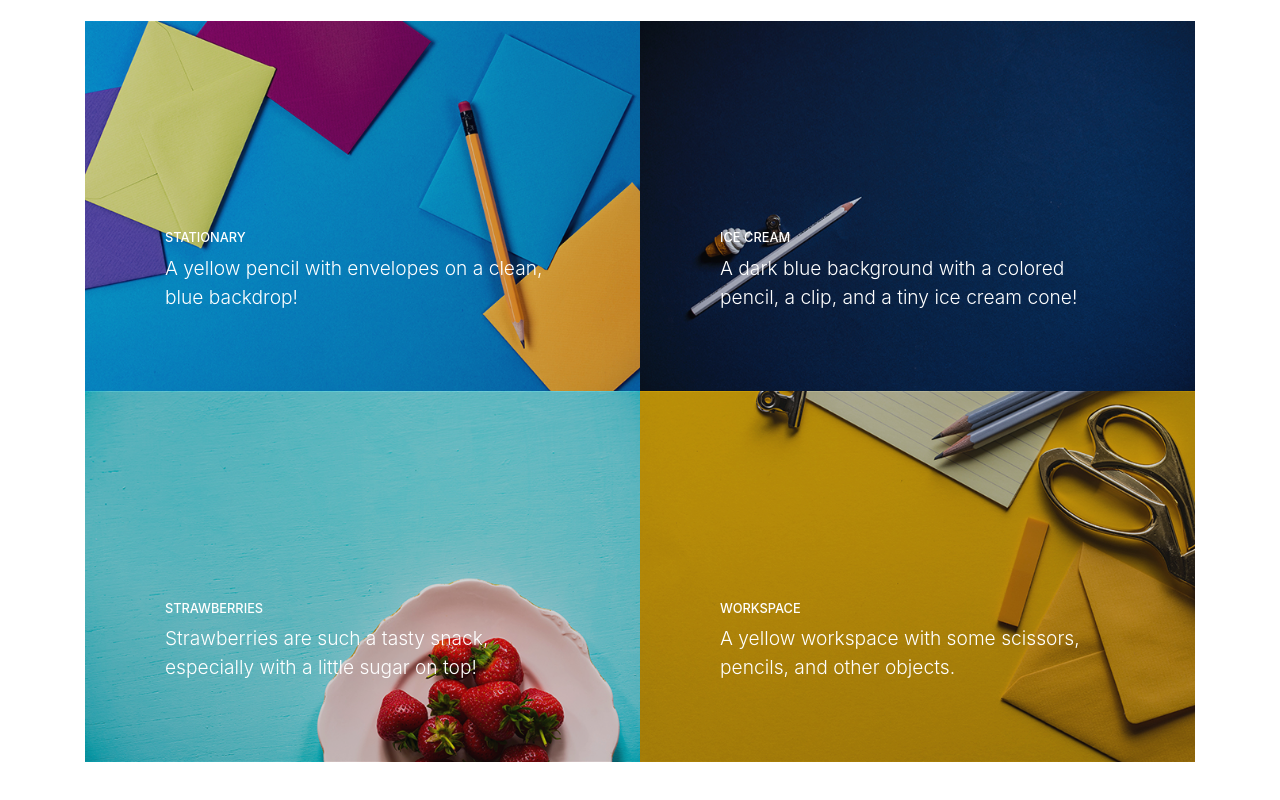
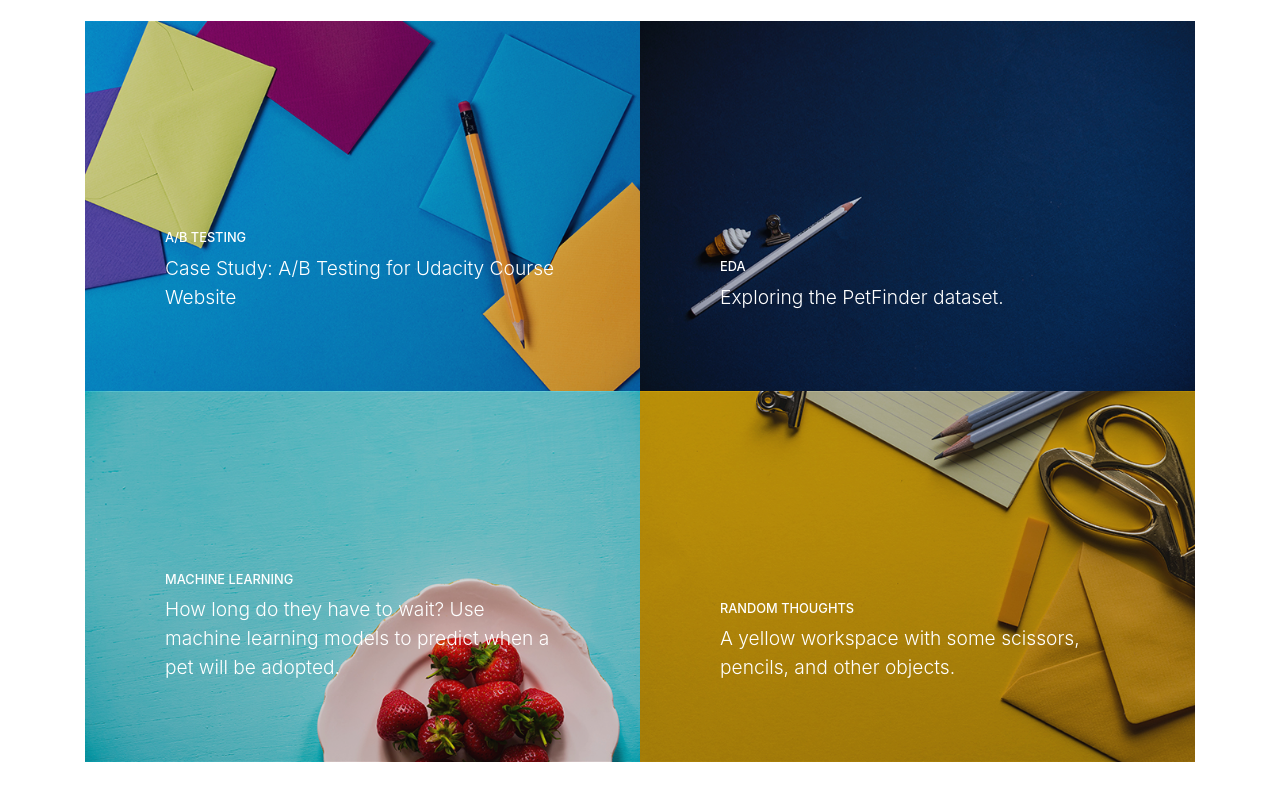
Before and after one commit to erinyunyou/data-inspired, a website with bundled scripts: page index.html in a window 1280 px wide. Shown: the part 1388-2188 px from the top of the page. Built offline with nearby package versions, Linux system fonts and the light colour scheme.

Commit message:
Update index.html

```diff
--- a/index.html
+++ b/index.html
@@ -67,7 +67,7 @@
         <div class="row">
           <div class="col-lg-10 mx-auto">
             <h2>I love Data Science.</h2>
-            <p class="lead mb-5">response.impact.future
+            <p class="lead mb-5">responsibility.impact.future
             </p>
           </div>
         </div>
@@ -86,8 +86,8 @@
             <a class="portfolio-item" href="#">
               <span class="caption">
                 <span class="caption-content">
-                  <h2>Stationary</h2>
-                  <p class="mb-0">A yellow pencil with envelopes on a clean, blue backdrop!</p>
+                  <h2>A/B Testing</h2>
+                  <p class="mb-0">Case Study: A/B Testing for Udacity Course Website</p>
                 </span>
               </span>
               <img class="img-fluid" src="img/portfolio-1.jpg" alt="">
@@ -97,8 +97,8 @@
             <a class="portfolio-item" href="#">
               <span class="caption">
                 <span class="caption-content">
-                  <h2>Ice Cream</h2>
-                  <p class="mb-0">A dark blue background with a colored pencil, a clip, and a tiny ice cream cone!</p>
+                  <h2>EDA</h2>
+                  <p class="mb-0">Exploring the PetFinder dataset.</p>
                 </span>
               </span>
               <img class="img-fluid" src="img/portfolio-2.jpg" alt="">
@@ -108,8 +108,8 @@
             <a class="portfolio-item" href="#">
               <span class="caption">
                 <span class="caption-content">
-                  <h2>Strawberries</h2>
-                  <p class="mb-0">Strawberries are such a tasty snack, especially with a little sugar on top!</p>
+                  <h2>Machine Learning</h2>
+                  <p class="mb-0">How long do they have to wait? Use machine learning models to predict when a pet will be adopted.</p>
                 </span>
               </span>
               <img class="img-fluid" src="img/portfolio-3.jpg" alt="">
@@ -119,7 +119,7 @@
             <a class="portfolio-item" href="#">
               <span class="caption">
                 <span class="caption-content">
-                  <h2>Workspace</h2>
+                  <h2>Random Thoughts</h2>
                   <p class="mb-0">A yellow workspace with some scissors, pencils, and other objects.</p>
                 </span>
               </span>
```
